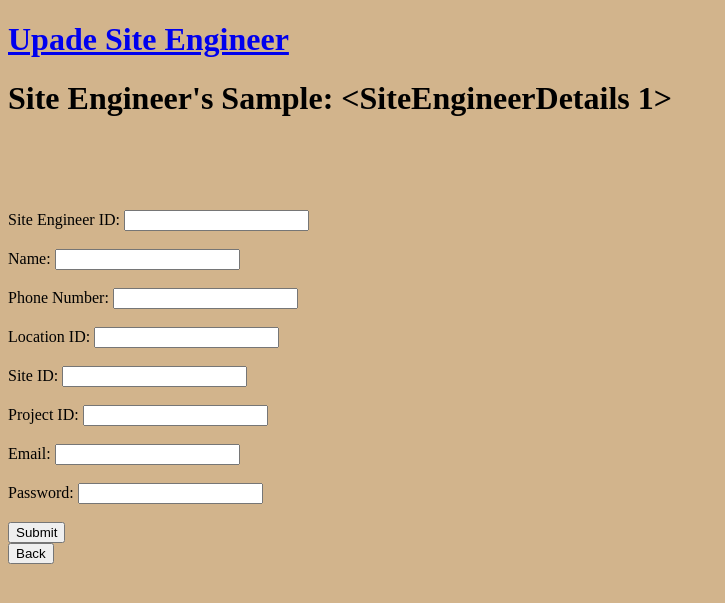
After one commit to nsinhame/AttendanceSalary, a Flask app: template main/templates/update_site_engineer.html in a window 1280 px wide. The commit adds this page. Shown: the top 603 px of the page, without its empty margins (0-725 px from the left). Run offline with Flask 3, Linux system fonts and the light colour scheme; tables that the repository leaves empty hold one stand-in row (values such as "Sample post"); the template is opened without the code that fills it: values that come from a table or form of the project are taken from there, most other values are stand-ins (such as "Sample title", 1, 10 or a date in 2020).

Commit message:
Added morning attendance system, change site engineer data, add new site engineer

```diff
--- a/main/models.py
+++ b/main/models.py
@@ -50,9 +50,10 @@ class WorkerDetail(db.Model):
 class WorkerTodayAttendance(db.Model):
     __tablename__ = "WorkerTodayAttendance"                                                   # Name of the table
     worker_id = db.Column(db.String(6), db.ForeignKey("WorkerPrimary.worker_id"), primary_key = True, nullable = False)  # Worker ID is a foreign key from Worker Primary table
-    attendance_status = db.Column(db.String(1), nullable = False, unique = False)  # Attendance status can be P (Present), A (Absent), or H (Half time)
+    morning_attendance_status = db.Column(db.String(1), nullable = True, unique = False)  # Attendance status can be P (Present), A (Absent), or H (Half time)
+    evening_attendance_status = db.Column(db.String(1), nullable = True, unique = False)  # Attendance status can be P (Present), A (Absent), or H (Half time)
     attendance_date = db.Column(db.DateTime, nullable = False, default = datetime.utcnow, unique = False)  # Date of the attendance
-    did_overtime = db.Column(db.String(1), nullable = False, unique = False)                  # Did Overtime can be Y (Yes) or N (No)
+    did_overtime = db.Column(db.String(1), nullable = True, unique = False)                  # Did Overtime can be Y (Yes) or N (No)
     overtime_today = db.Column(db.Integer, nullable = True, unique = False)                   # Overtime Today store an integer value which is the number of hours a worker has worked. It can be roundoff to ciel value.
 
 
--- a/main/templates/add_data.html
+++ b/main/templates/add_data.html
@@ -18,9 +18,9 @@
 <form method="POST" action ="/add_sample_data">
     <input type="submit" value="Add all sample data">
 </form>
-
+<br><br>
 <form method="POST" action ="/view_all_data">
-    <input type="submit" value="View all sample sata">
+    <input type="submit" value="View all sample data">
 </form>
 
 {% endblock content %}
--- /dev/null
+++ b/main/templates/search_site_enginner.html
@@ -0,0 +1 @@
+<!-- Have to work on this -->
--- a/main/templates/siteengineerlogin.html
+++ b/main/templates/siteengineerlogin.html
@@ -16,6 +16,12 @@
 </form>
 <br><br>
 
+<form method="POST" action ="/take_evening_attendance">
+    <input type="submit" value="Take Evening Attendance">
+</form>
+<br><br>
+
+
 <form method="POST" action ="/edit_attendance">
     <input type="submit" value="Edit Attendance">
 </form>
--- a/main/templates/take_morning_attendance.html
+++ b/main/templates/take_morning_attendance.html
@@ -13,7 +13,7 @@
 <h2> Site: {{ worker_attendance[0].site_id }}</h2>
 <h2> Date: {{ attendance_date }}</h2>
 <br>
-<form method="POST" action="/submit_morning_attendance"></form>
+<form method="POST" action="/submit_morning_attendance">
     <table border="2">
         <tr>
             <th> Worker ID </th>
@@ -29,7 +29,7 @@
             <td>{{ i.worker_name }}</td>
             <td>{{ site_name }}</td>
             <td>
-            <input type="checkbox" id="present" name="present" value="present">
+                <input type="checkbox" id="present" name="present" value="{{ i.worker_id }}">
                     <label for="present"> Present</label>
             </td>
         </tr>
--- /dev/null
+++ b/main/templates/update_site_engineer.html
@@ -0,0 +1,60 @@
+<!-- Have to work on this -->
+
+
+
+
+{% extends "layout.html" %}
+{% block content %}
+
+<!-- Heading of the webpage -->
+<h1><a href="#" class="button button-grad" size="50px">Upade Site Engineer</a></h1>
+<h1> Site Engineer's {{ attribute_site_engineer }}: {{ selected_site_engineer }}</h1>
+<br>{{ search_attribute_site_eng }}
+<br><br><br>
+
+
+<!-- Start of HTML form to get data of new order -->
+<form method="POST" action ="/submit_change_site_engineer/{{ search_attribute_site_eng }}">
+
+    <!-- Get ID of the Site Engineer -->
+    <label for="site_eng_id">Site Engineer ID: </label>
+    <input type="text" name="site_eng_id" id="site_eng_id"><br><br>
+
+    <!-- Get name of the Site Engineer -->
+    <label for="site_eng_name">Name: </label>
+    <input type="text" name="site_eng_name" id="site_eng_name"><br><br>
+
+    <!-- Get phone number of the Site Engineer -->
+    <label for="site_eng_phone">Phone Number: </label>
+    <input type="text" name="site_eng_phone" id="site_eng_phone"><br><br>
+
+    <!-- Get Location ID of the Site Engineer -->
+    <label for="location_id">Location ID: </label>
+    <input type="text" name="location_id" id="location_id"><br><br>
+
+    <!-- Get Site ID of the Site Engineer -->
+    <label for="site_id">Site ID: </label>
+    <input type="text" name="site_id" id="site_id"><br><br>
+
+    <!-- Get Project ID of the Site Engineer -->
+    <label for="project_id">Project ID: </label>
+    <input type="text" name="project_id" id="project_id"><br><br>
+
+    <!-- Get Email of the Site Engineer -->
+    <label for="site_eng_email">Email: </label>
+    <input type="email" name="site_eng_email" id="site_eng_email"><br><br>
+
+    <!-- Get Password of the Site Engineer -->
+    <label for="site_eng_password">Password: </label>
+    <input type="password" name="site_eng_password" id="site_eng_password"><br><br>
+
+    <!-- Submit the data -->
+    <input type="submit" value="Submit">
+</form>
+<!-- End of the form -->
+
+<form method="POST" action ="/change_site_engineer">
+    <input type="submit" value="Back">
+</form>
+
+{% endblock content %}
```
Also changed, not shown: main/routes.py (+54 -11 lines), main/templates/change_site_engineer.html (+14 -3 lines), main/templates/view_all_data.html (+23 -0 lines). Lines whose indentation alone changed are shown as unchanged.
